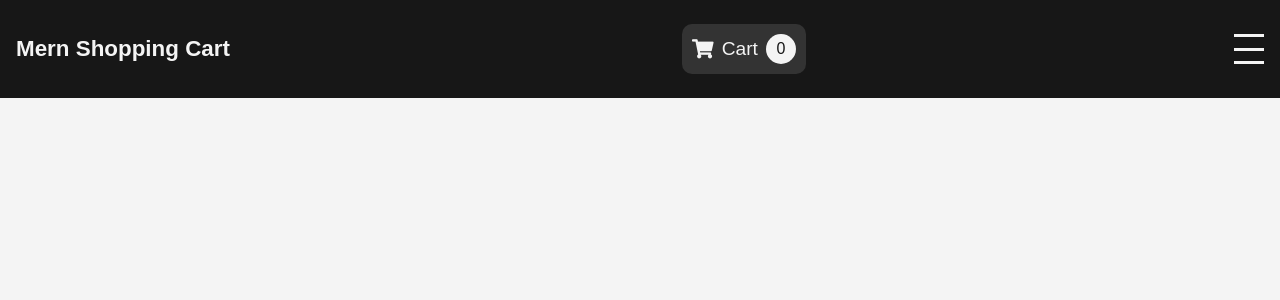
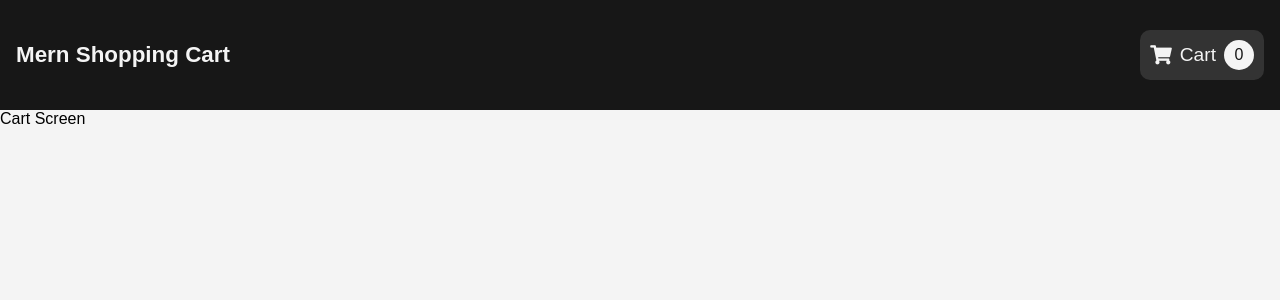
Before and after one commit to YoniB1995/BuyNSell-eCommerce-App, a React (Create React App) app in the folder frontend/: page /cart in a window 1280 px wide. Shown: the top 300 px of the page. Built offline with nearby package versions, Linux system fonts and the light colour scheme.

Commit message:
Finished Navbar component

```diff
--- a/frontend/src/components/Navbar/NavbarNew.jsx
+++ b/frontend/src/components/Navbar/NavbarNew.jsx
@@ -31,6 +31,7 @@
 
 const NavBody = styled.div`
   width: 100%;
+  height: 110px;
   background-color: #171717;
   display: flex;
   justify-content: space-between;
@@ -44,6 +45,12 @@
     color: #f4f4f4;
     font-size: 1.4rem;
     cursor: pointer;
+  }
+
+  @media (max-width: 960px) {
+    h2 {
+      font-size: 1rem;
+    }
   }
 `;
 
@@ -81,12 +88,16 @@
       align-items: center;
     }
   }
+
+  @media (max-width: 960px) {
+    display: none;
+  }
 `;
 
 const HamburgerMenu = styled.div`
   width: 30px;
   height: 30px;
-  display: flex;
+  display: none;
   flex-direction: column;
   justify-content: space-between;
   align-items: center;
@@ -102,4 +113,8 @@
       background: #dd219e;
     }
   }
+
+  @media (max-width: 960px) {
+    display: flex;
+  }
 `;
```
Also changed, not shown: frontend/src/App.jsx (+5 -5 lines), frontend/src/components/Screens/CartScreen.jsx (+5 -11 lines).
